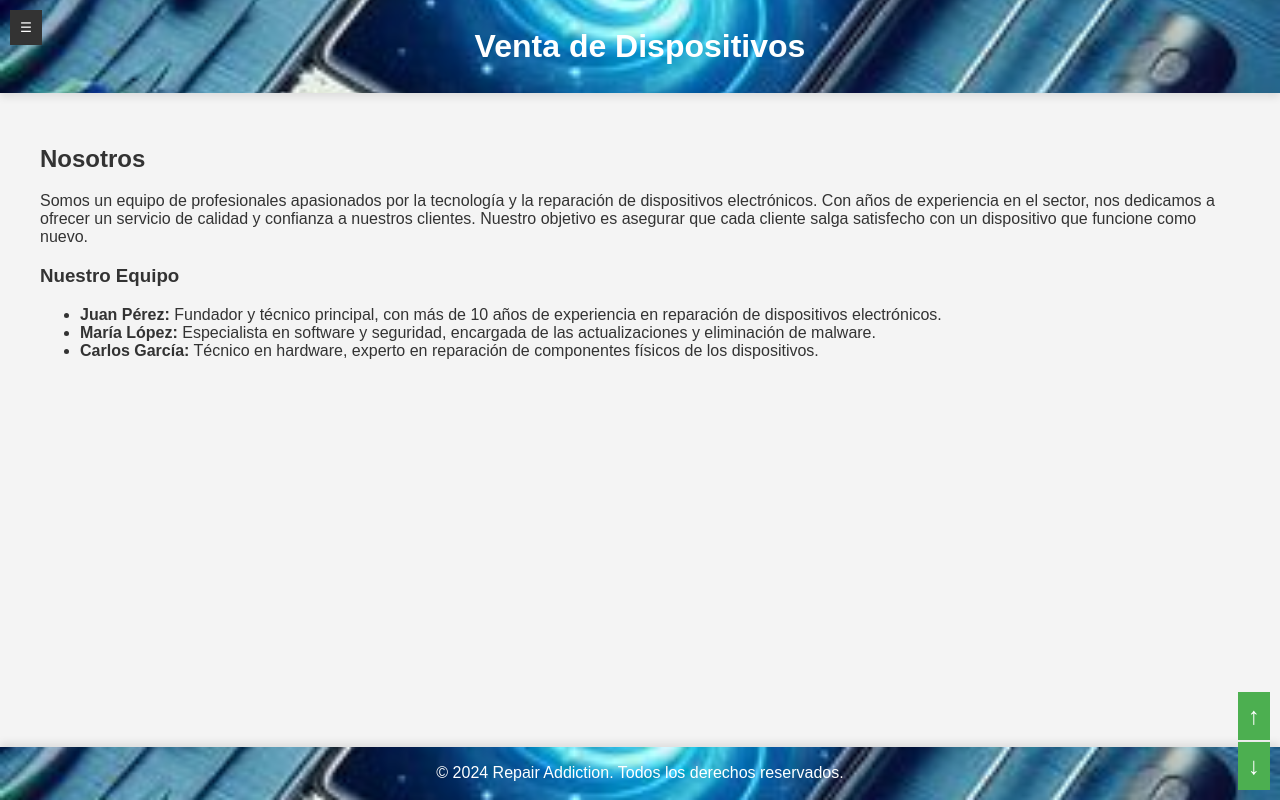
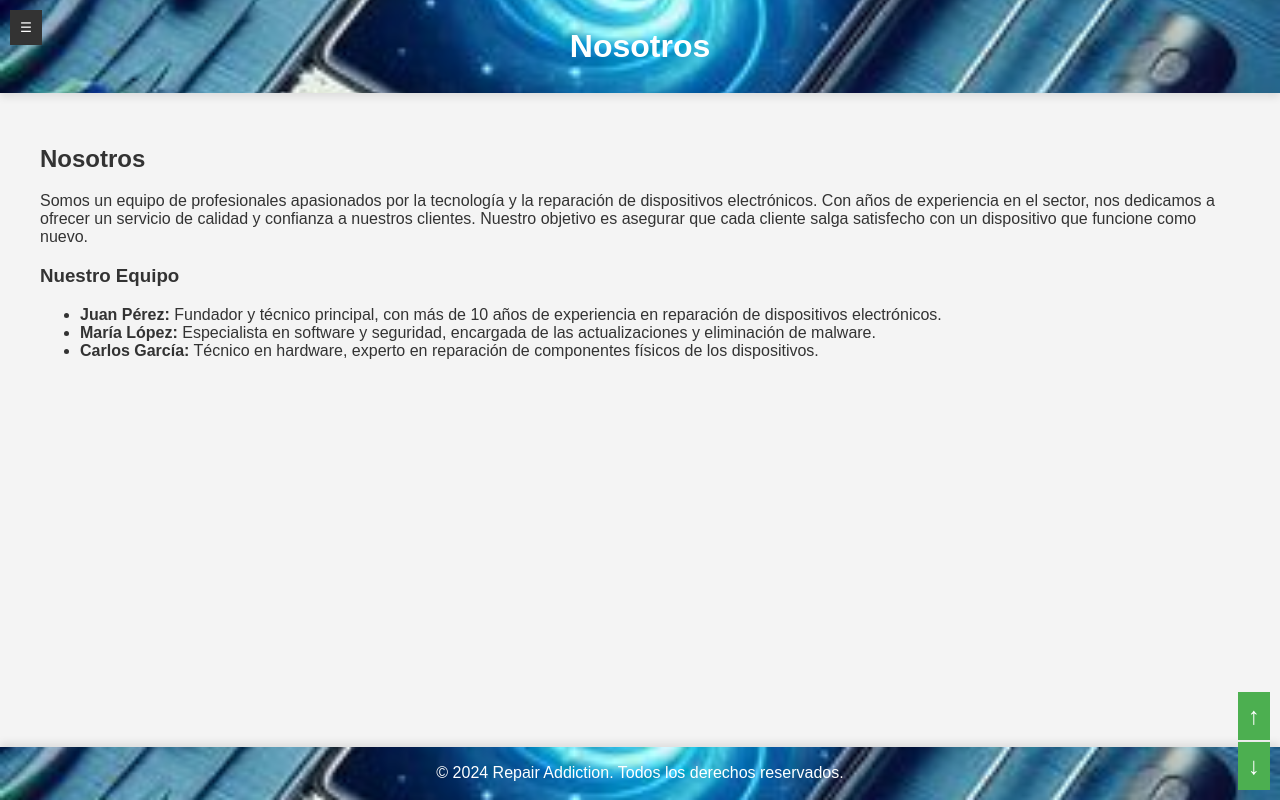
Before and after one commit to Rafa-coder-byte/Electr-nica, a website: page nosotros.html in a window 1280 px wide. Drawn offline with Linux system fonts and the light colour scheme.

Commit message:
Descripción de los cambios

```diff
--- a/nosotros.html
+++ b/nosotros.html
@@ -14,7 +14,7 @@
 </head>
 <body>
     <header id="inicio">
-        <h1>Venta de Dispositivos</h1>
+        <h1>Nosotros</h1>
         <nav>
                 <button class="boton-flecha boton-arriba" onclick="location.href='#inicio'">↑</button>
                 <button class="boton-flecha boton-abajo" onclick="location.href='#final'">↓</button>
```
Also changed, not shown: contacto.html (+1 -1 lines), servicios.html (+1 -1 lines).
